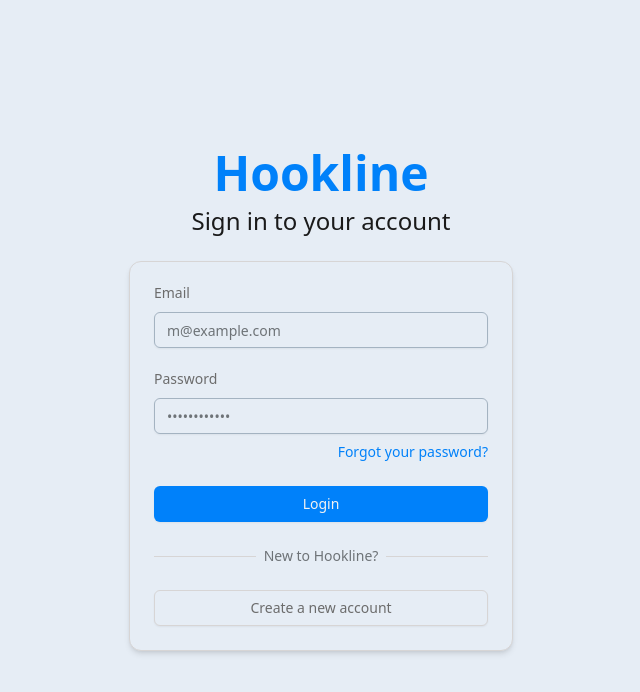
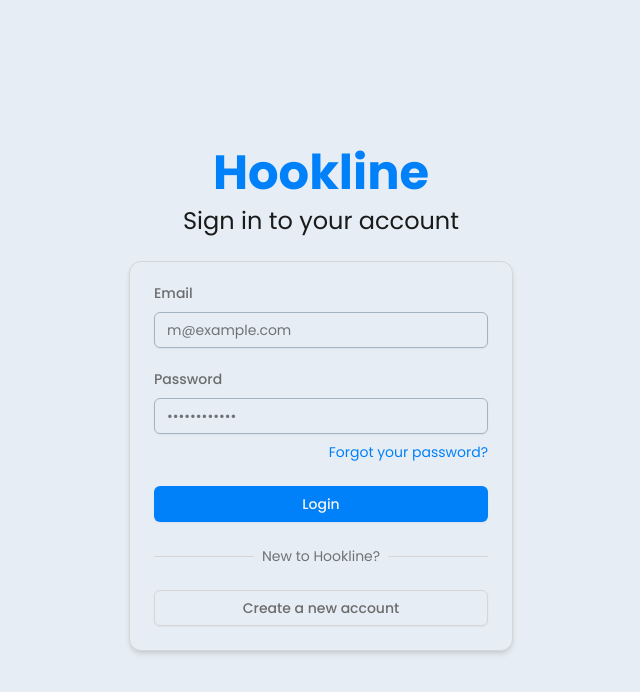
Before and after one commit to sommye-ctr/hookline, a React (Vite) app in the folder frontend/: page / in a window 1280 px wide. Shown: the top 692 px of the page, without its empty margins (319-959 px from the left). Built offline with nearby package versions, Linux system fonts and the light colour scheme.

Commit message:
Added poppins

```diff
--- a/frontend/src/index.css
+++ b/frontend/src/index.css
@@ -1,3 +1,4 @@
+@import url('https://fonts.googleapis.com/css2?family=Poppins:wght@400;500;600;700&display=swap');
 @import "tailwindcss";
 @import "tw-animate-css";
 
@@ -39,6 +40,8 @@
     --color-sidebar-accent-foreground: var(--sidebar-accent-foreground);
     --color-sidebar-border: var(--sidebar-border);
     --color-sidebar-ring: var(--sidebar-ring);
+
+    --font-sans: 'Poppins', system-ui, sans-serif;
 }
 
 :root {
```
